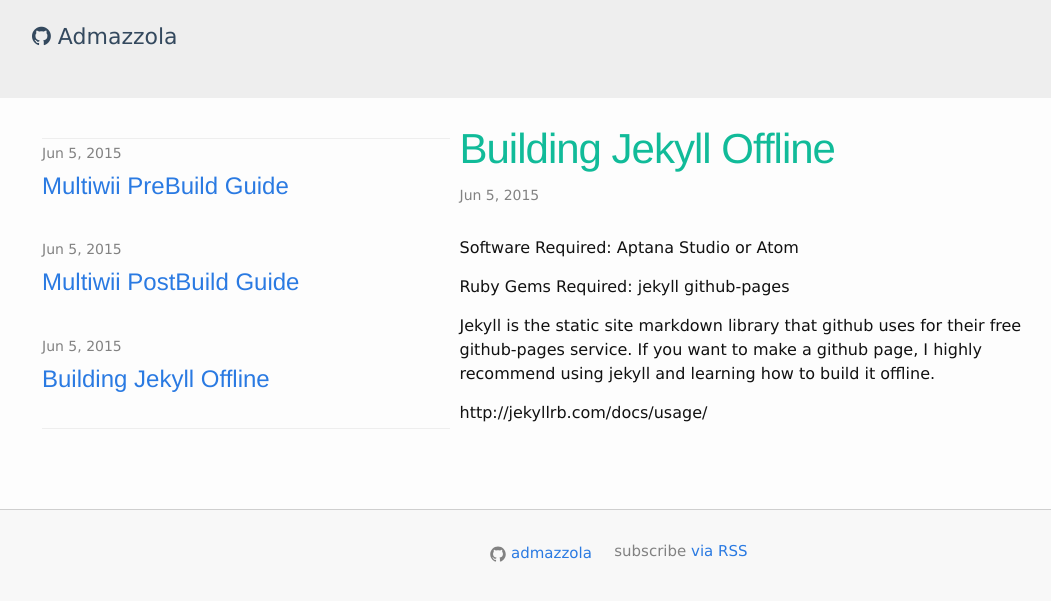
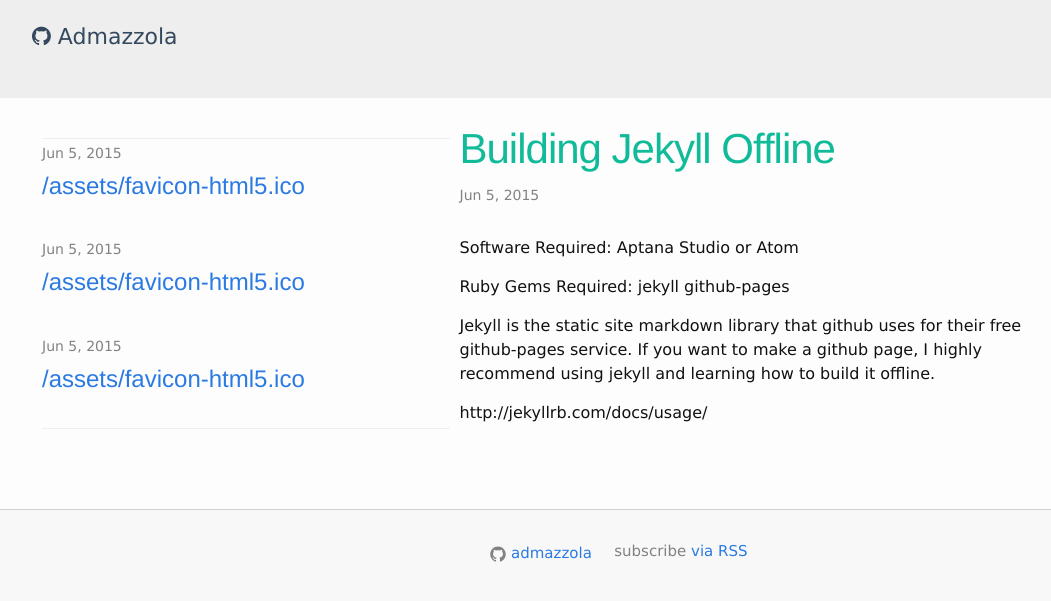
Before and after one commit to admazzola/admazzola.github.io, a Jekyll site: the page built from _posts/2015-6-5-jekyll.md, in a window 1280 px wide. Shown: the top 601 px of the page, without its empty margins (38-1089 px from the left). Built offline with Jekyll 4.4.1, drawn with Linux system fonts in a browser that asks for light colours; nearby versions of some CDN libraries.

Commit message:
added imagess to posts

```diff
--- a/_includes/sidenav.html
+++ b/_includes/sidenav.html
@@ -8,7 +8,7 @@
         <span class="post-meta">{{ post.date | date: "%b %-d, %Y" }}</span>
 
         <h2>
-          <a class="post-link" href="{{ post.url | prepend: site.baseurl }}">{{ post.title }}</a>
+          <a class="post-link" href="{{ post.url | prepend: site.baseurl }}">{{ post.thumb }}</a>
         </h2>
       </li>
     {% endfor %}
--- a/_posts/2015-6-5-jekyll.md
+++ b/_posts/2015-6-5-jekyll.md
@@ -1,4 +1,5 @@
 ---
+thumb: "/assets/favicon-html5.ico"
 title: Building Jekyll Offline
 layout: post
 ---
--- a/_posts/2015-6-5-multiwiipostbuild.md
+++ b/_posts/2015-6-5-multiwiipostbuild.md
@@ -1,4 +1,5 @@
 ---
+thumb: "/assets/favicon-html5.ico"
 title: Multiwii PostBuild Guide
 layout: post
 ---
--- a/_posts/2015-6-5-multiwiiprebuild.md
+++ b/_posts/2015-6-5-multiwiiprebuild.md
@@ -1,4 +1,5 @@
 ---
+thumb: "/assets/favicon-html5.ico"
 title: Multiwii PreBuild Guide
 layout: post
 ---
```
